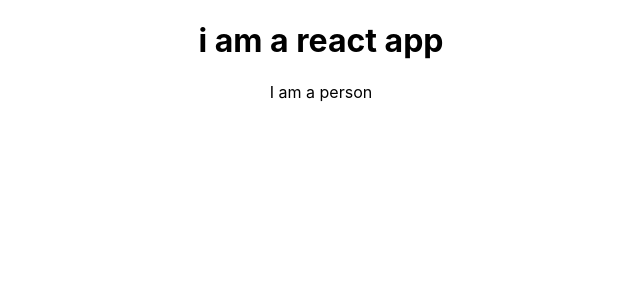
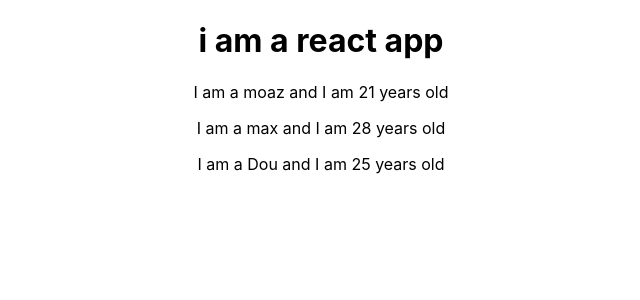
Before and after one commit to moazahmed132/react-course-udemy, a React (Create React App) app: page / in a window 1280 px wide. Shown: the top 300 px of the page, without its empty margins (319-959 px from the left). Built offline with nearby package versions, Linux system fonts and the light colour scheme.

Commit message:
add props to the functional component

```diff
--- a/src/App.js
+++ b/src/App.js
@@ -6,7 +6,10 @@ function App() {
     return (
         <div className="App" >
             <h1 > i am a react app </h1>
-            <Person />
+            <Person name="moaz" age="21" />
+            <Person name="max" age="28" >My Hobby is swimming</Person>
+            <Person name="Dou" age="25" />
+
         </div >
     );
     /* return React.createElement('div', { className: 'App' }, React.createElement('h1', null, 'I am a react app ya moaz')); */
--- a/src/Person/Person.js
+++ b/src/Person/Person.js
@@ -1,9 +1,9 @@
 import React from 'react'
 
-const Person = () => {
+const Person = (props) => {
   return (
     <div>
-      <p>I am a person </p>
+      <p>I am a {props.name} and I am {props.age} years old </p>
     </div>
   )
 }
```
